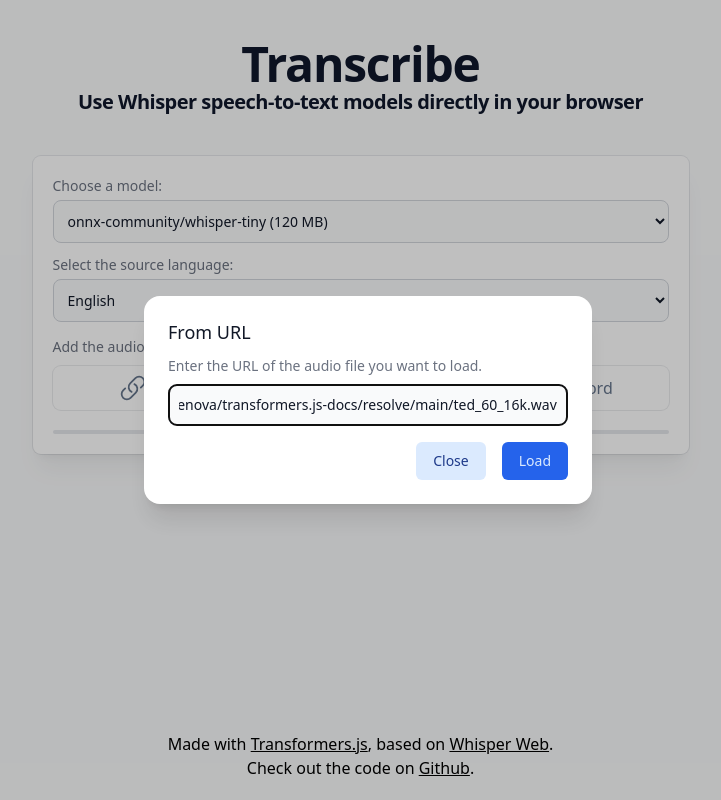
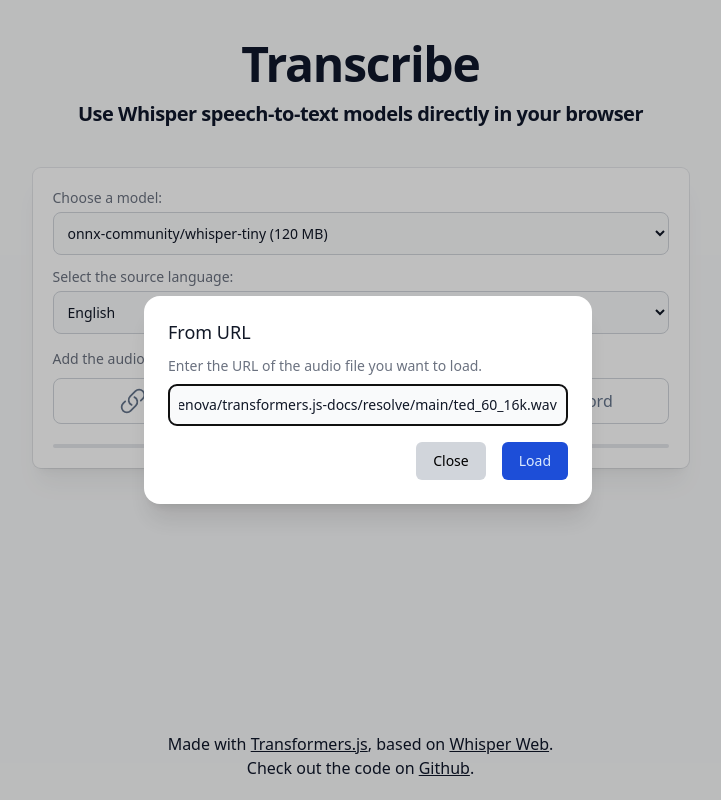
Before and after one commit to stekhn/transcribe, a React (Vite) app: page / in a window 1280 px wide. Both pictures are taken after a click on the button "Link". Shown: the whole page, without its empty margins (272-993 px from the left). Built offline with nearby package versions, Linux system fonts and the light colour scheme.

Commit message:
Add dark mode styles

```diff
--- a/src/App.tsx
+++ b/src/App.tsx
@@ -5,28 +5,33 @@
 function App() {
     const transcriber = useTranscriber();
 
+    // dark:bg-gray-900 dark:border-gray-700 dark:placeholder-gray-400 dark:text-white
+
     return (
-        <div className='flex flex-col items-center min-h-full bg-gray-50 p-5'>
-            <h1 className='text-3xl sm:text-5xl font-extrabold tracking-tight text-slate-900 text-center mt-5'>
-                Transcribe
-            </h1>
-            <h2 className='text-xl font-semibold tracking-tight text-slate-900 text-center mb-5 px-4'>
-                Use Whisper speech-to-text models directly in your browser
-            </h2>
-            <div className='container flex items-center rounded-lg bg-white shadow-xl shadow-black/5 ring-1 ring-slate-700/10 m-5 w-full'>
+        <div className='flex flex-col items-center min-h-full bg-gray-50 p-5 dark:bg-gray-900 text-slate-900 dark:text-slate-100'>
+            <header className='text-3xl sm:text-5xl font-extrabold tracking-tight text-center m-5'>
+                <h1 className='text-3xl sm:text-5xl font-extrabold tracking-tight text-center '>
+                    Transcribe
+                </h1>
+                <h2 className='text-xl font-semibold tracking-tight text-center mt-3'>
+                    Use Whisper speech-to-text models directly in your browser
+                </h2>
+            </header>
+
+            <section className='container flex items-center rounded-lg bg-white dark:bg-gray-800 shadow-xl shadow-black/5 ring-1 ring-slate-700/10 m-5 w-full'>
                 <div className='transform overflow-hidden p-5 text-left align-middle w-full transition-all'>
                     <AudioManager transcriber={transcriber} />
                 </div>
-            </div>
+            </section>
             {transcriber.output && (
-                <div className='container flex items-center rounded-lg bg-white shadow-xl shadow-black/5 ring-1 ring-slate-700/10 m-5 w-full'>
+                <section className='container flex items-center rounded-lg bg-white dark:bg-gray-800 shadow-xl shadow-black/5 ring-1 ring-slate-700/10 m-5 w-full'>
                     <Transcript transcribedData={transcriber.output} />
-                </div>
+                </section>
             )}
 
             <div className='flex flex-col flex-auto items-center'>&nbsp;</div>
 
-            <div className='mt-5 text-center'>
+            <footer className='mt-5 text-center'>
                 Made with{" "}
                 <a
                     className='underline'
@@ -49,7 +54,7 @@
                     Github
                 </a>
                 .
-            </div>
+            </footer>
         </div>
     );
 }
--- a/src/components/AudioManager.tsx
+++ b/src/components/AudioManager.tsx
@@ -332,7 +332,7 @@
         <div className='text-sm text-gray-500'>
             <label>Choose a model:</label>
             <select
-                className='mt-1 mb-3 bg-gray-50 border border-gray-300 text-gray-900 text-sm rounded-lg focus:ring-blue-500 focus:border-blue-500 block w-full p-2.5 dark:bg-gray-700 dark:border-gray-600 dark:placeholder-gray-400 dark:text-white dark:focus:ring-blue-500 dark:focus:border-blue-500'
+                className='mt-1 mb-3 bg-gray-50 border border-gray-300 text-gray-900 text-sm rounded-lg focus:border-blue-500 block w-full p-2.5 dark:bg-gray-900 dark:border-gray-700 dark:placeholder-gray-400 dark:text-white'
                 defaultValue={props.transcriber.model}
                 onChange={(e) => {
                     props.transcriber.setModel(e.target.value);
@@ -347,7 +347,7 @@
             </select>
             <label>Select the source language:</label>
             <select
-                className='mt-1 mb-3 bg-gray-50 border border-gray-300 text-gray-900 text-sm rounded-lg focus:ring-blue-500 focus:border-blue-500 block w-full p-2.5 dark:bg-gray-700 dark:border-gray-600 dark:placeholder-gray-400 dark:text-white dark:focus:ring-blue-500 dark:focus:border-blue-500'
+                className='mt-1 mb-3 bg-gray-50 border border-gray-300 text-gray-900 text-sm rounded-lg focus:border-blue-500 block w-full p-2.5 dark:bg-gray-900 dark:border-gray-700 dark:placeholder-gray-400 dark:text-white'
                 defaultValue={props.transcriber.language}
                 onChange={(e) => {
                     props.transcriber.setLanguage(e.target.value);
@@ -369,7 +369,7 @@
 
 function ProgressBar(props: { progress: string }) {
     return (
-        <div className='w-full bg-gray-200 rounded-full mt-3 h-1 dark:bg-gray-700'>
+        <div className='w-full bg-gray-200 rounded-full mt-3 h-1 dark:bg-gray-900'>
             <div
                 className='bg-blue-600 h-1 rounded-full transition-all duration-100'
                 style={{ width: props.progress }}
@@ -572,7 +572,7 @@
     return (
         <button
             onClick={props.onClick}
-            className='flex flex-1 items-center justify-center rounded-lg p-2 bg-white text-slate-500 hover:text-blue-600 hover:bg-blue-50 rounded-lg ring-1 ring-slate-700/10'
+            className='flex flex-1 items-center justify-center border border-gray-300 dark:border-gray-700 bg-white dark:bg-gray-900 text-slate-500 dark:text-white hover:text-blue-600 hover:bg-blue-50 dark:hover:bg-gray-900 rounded-lg p-2'
         >
             <div className='w-7 h-7'>{props.icon}</div>
             {props.text && (
--- a/src/components/AudioPlayer.tsx
+++ b/src/components/AudioPlayer.tsx
@@ -19,7 +19,7 @@
         <audio
             ref={audioPlayer}
             controls
-            className='flex-auto h-11 rounded-lg bg-white ring-1 ring-slate-700/10'
+            className='flex-auto h-11 border border-gray-300 dark:border-gray-700 bg-white dark:bg-gray-900 rounded-lg'
         >
             <source ref={audioSource} type={props.mimeType}></source>
         </audio>
--- a/src/components/TranscribeButton.tsx
+++ b/src/components/TranscribeButton.tsx
@@ -14,7 +14,7 @@
                 }
             }}
             disabled={isTranscribing}
-            className='text-white text-center bg-blue-700 hover:bg-blue-800 focus:ring-4 focus:ring-blue-300 font-medium rounded-lg text-sm px-5 py-2.5 text-center dark:bg-blue-600 dark:hover:bg-blue-700 dark:focus:ring-blue-800 whitespace-nowrap basis-48'
+            className='text-white text-center bg-blue-700 hover:bg-blue-800 focus:border-blue-500 font-medium rounded-lg text-sm px-5 py-2.5 text-center dark:bg-blue-600 dark:hover:bg-blue-700 whitespace-nowrap basis-48'
         >
             {isModelLoading ? (
                 <Spinner text={"Loading model..."} />
--- a/src/components/Transcript.tsx
+++ b/src/components/Transcript.tsx
@@ -76,20 +76,20 @@
                     checked={showTimestamps}
                     onChange={setShowTimestamps}
                     className={`${
-                        showTimestamps ? "bg-teal-500" : "bg-gray-300"
-                    }
-                relative inline-flex h-6 w-11 items-center rounded-full transition-colors duration-300`}
+                        showTimestamps
+                            ? "bg-blue-700"
+                            : "bg-gray-300 dark:bg-gray-700"
+                    } relative inline-flex h-6 w-11 items-center rounded-full transition-colors duration-300`}
                 >
                     <span
                         className={`${
                             showTimestamps ? "translate-x-6" : "translate-x-1"
-                        }
-                    inline-block w-4 h-4 transform bg-white rounded-full transition-transform duration-300`}
+                        } inline-block w-4 h-4 transform bg-white dark:bg-gray-900 rounded-full transition-transform duration-300`}
                     />
                 </Switch>
             </fieldset>
             {transcribedData?.chunks && !showTimestamps && (
-                <div className='w-full flex flex-row bg-white rounded-lg ring-1 ring-slate-700/10 p-2 px-3'>
+                <div className='w-full flex flex-row  border border-gray-300 dark:border-gray-700 bg-white dark:bg-gray-900 rounded-lg p-2 px-3 mb-2'>
                     <div>
                         {transcribedData.chunks.map((chunk, i) => (
                             <span key={i}>{chunk.text}</span>
@@ -102,7 +102,7 @@
                 transcribedData.chunks.map((chunk, i) => (
                     <div
                         key={`${i}-${chunk.text}`}
-                        className='w-full flex flex-row mb-2 bg-white rounded-lg ring-1 ring-slate-700/10 p-2 px-3'
+                        className='w-full flex flex-row border border-gray-300 dark:border-gray-700 bg-white dark:bg-gray-900 rounded-lg p-2 px-3 mb-2'
                     >
                         <div className='mr-5'>
                             {formatAudioTimestamp(chunk.timestamp[0])}
@@ -111,23 +111,23 @@
                     </div>
                 ))}
             {transcribedData && !transcribedData.isBusy && (
-                <div className='flex items-center ml-auto mt-5'>
+                <div className='flex items-center ml-auto mt-3'>
                     <div>
                         <button
                             onClick={exportTXT}
-                            className='text-white bg-teal-500 hover:bg-teal-600 focus:ring-4 focus:ring-teal-300 font-medium rounded-lg text-sm px-4 py-2 text-center ml-2 dark:bg-teal-600 dark:hover:bg-teal-700 dark:focus:ring-teal-800 inline-flex items-center'
+                            className='inline-flex items-center text-white font-medium text-sm text-center bg-blue-700 hover:bg-blue-800 focus:border-blue-500 rounded-lg px-4 py-2 ml-2'
                         >
                             Export TXT
                         </button>
                         <button
                             onClick={exportSRT}
-                            className='text-white bg-teal-500 hover:bg-teal-600 focus:ring-4 focus:ring-teal-300 font-medium rounded-lg text-sm px-4 py-2 text-center ml-2 dark:bg-teal-600 dark:hover:bg-teal-700 dark:focus:ring-teal-800 inline-flex items-center'
+                            className='inline-flex items-center text-white font-medium text-sm text-center bg-blue-700 hover:bg-blue-800 focus:border-blue-500 rounded-lg px-4 py-2 ml-2'
                         >
                             Export SRT
                         </button>
                         <button
                             onClick={exportJSON}
-                            className='text-white bg-teal-500 hover:bg-teal-600 focus:ring-4 focus:ring-teal-300 font-medium rounded-lg text-sm px-4 py-2 text-center ml-2 dark:bg-teal-600 dark:hover:bg-teal-700 dark:focus:ring-teal-800 inline-flex items-center'
+                            className='inline-flex items-center text-white font-medium text-sm text-center bg-blue-700 hover:bg-blue-800 focus:border-blue-500 rounded-lg px-4 py-2 ml-2'
                         >
                             Export JSON
                         </button>
--- a/src/components/modal/Modal.tsx
+++ b/src/components/modal/Modal.tsx
@@ -46,10 +46,10 @@
                             leaveFrom='opacity-100 scale-100'
                             leaveTo='opacity-0 scale-95'
                         >
-                            <Dialog.Panel className='w-full max-w-md transform overflow-hidden rounded-2xl bg-white p-6 text-left align-middle shadow-xl transition-all'>
+                            <Dialog.Panel className='w-full max-w-md transform overflow-hidden rounded-2xl bg-white dark:bg-gray-800 dark:text-white p-6 text-left align-middle shadow-xl transition-all'>
                                 <Dialog.Title
                                     as='h3'
-                                    className='text-lg font-medium leading-6 text-gray-900'
+                                    className='text-lg font-medium leading-6 text-gray-900 dark:text-white'
                                 >
                                     {title}
                                 </Dialog.Title>
@@ -64,13 +64,13 @@
                                             disabled={!submitEnabled}
                                             className={`inline-flex ml-4 justify-center rounded-md border border-transparent ${
                                                 submitEnabled
-                                                    ? "bg-blue-600"
-                                                    : "bg-grey-300"
+                                                    ? "bg-blue-700"
+                                                    : "bg-grey-300 dark:bg-grey-700"
                                             } px-4 py-2 text-sm font-medium text-blue-100 ${
                                                 submitEnabled
-                                                    ? "hover:bg-blue-500 focus:outline-none focus-visible:ring-2 focus-visible:ring-blue-500 focus-visible:ring-offset-2"
+                                                    ? "hover:bg-blue-800 focus:border-blue-500"
                                                     : ""
-                                            } transition-all duration-300`}
+                                            }`}
                                             onClick={onSubmit}
                                         >
                                             {submitText}
@@ -78,7 +78,7 @@
                                     )}
                                     <button
                                         type='button'
-                                        className='inline-flex justify-center rounded-md border border-transparent bg-blue-100 px-4 py-2 text-sm font-medium text-blue-900 hover:bg-blue-200 focus:outline-none focus-visible:ring-2 focus-visible:ring-blue-500 focus-visible:ring-offset-2 transition-all duration-300'
+                                        className='inline-flex justify-center rounded-md border border-transparent bg-gray-300 dark:bg-gray-700 px-4 py-2 text-sm font-medium dark:text-white hover:bg-blue-200 dark:hover:bg-gray-700 focus:border-blue-500'
                                         onClick={onClose}
                                     >
                                         Close
--- a/src/components/modal/UrlInput.tsx
+++ b/src/components/modal/UrlInput.tsx
@@ -11,7 +11,7 @@
             <input
                 {...props}
                 type='url'
-                className='my-2 bg-gray-50 border border-gray-300 text-gray-900 text-sm rounded-lg focus:ring-blue-500 focus:border-blue-500 block w-full p-2.5 dark:bg-gray-700 dark:border-gray-600 dark:placeholder-gray-400 dark:text-white dark:focus:ring-blue-500 dark:focus:border-blue-500'
+                className='my-2 bg-gray-50 border border-gray-300 text-gray-900 text-sm rounded-lg focus:border-blue-500 block w-full p-2.5 dark:bg-gray-900 dark:border-gray-700 dark:placeholder-gray-400 dark:text-white dark:focus:border-blue-500'
                 placeholder='www.example.com'
                 required
             />
```
Also changed, not shown: 1 other file (tests, documents, lock files or other folders).
